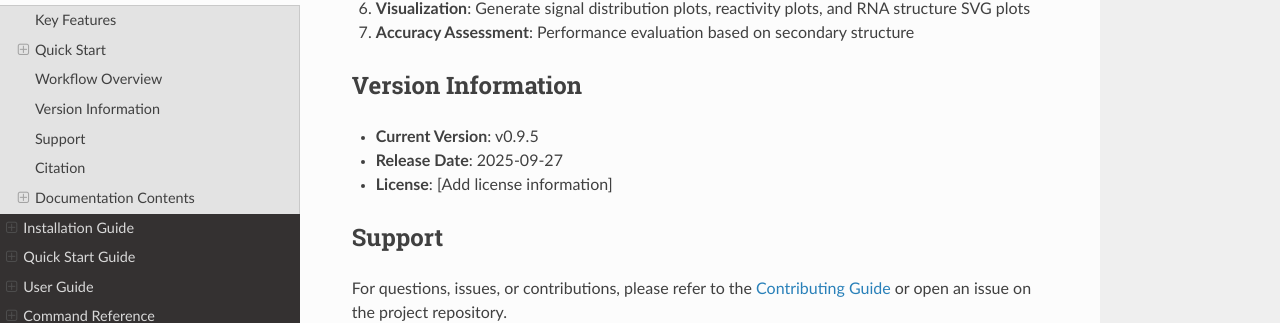
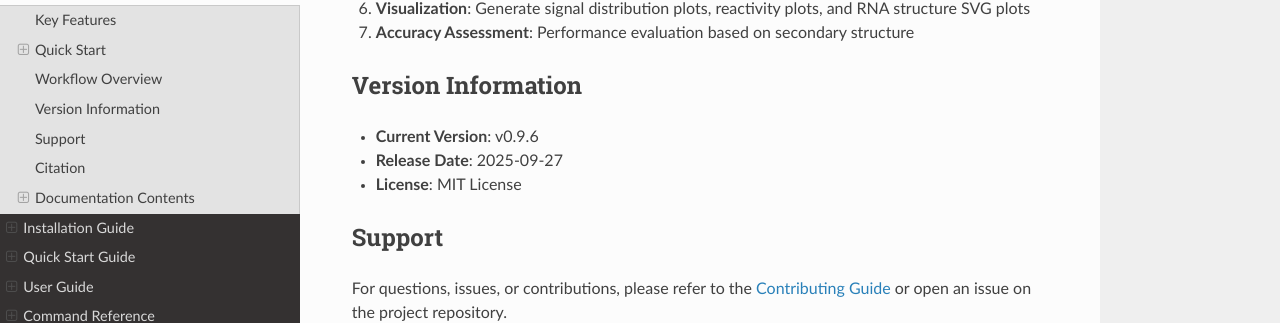
Before and after one commit to TongZhou2017/modtector, a Sphinx documentation site: the page built from docs/overview.md, in a window 1280 px wide and 900 px high, scrolled down 1602 px. Shown: the part 131-454 px from the top of the window. Built offline with Sphinx 7.4.7 and the Read the Docs theme 3.1.0, drawn with Linux system fonts in a browser that asks for light colours.

```diff
--- a/Cargo.toml
+++ b/Cargo.toml
@@ -7,7 +7,7 @@ authors = ["Tong Zhou <TongZhou2017@github.com>"]
 description = "A high-performance modification detection tool in Rust"
 repository = "https://github.com/TongZhou2017/modtector"
 homepage = "https://github.com/TongZhou2017/modtector"
-documentation = "https://docs.rs/modtector"
+documentation = "https://modtector.readthedocs.io/"
 readme = "README.md"
 keywords = ["bioinformatics", "rna", "modification", "detection", "rust", "htslib", "pileup", "reactivity"]
 categories = ["science::biology", "development-tools"]
--- a/docs/overview.md
+++ b/docs/overview.md
@@ -67,9 +67,9 @@ modtector provides a complete workflow from raw data to evaluation results:
 
 ## Version Information
 
-- **Current Version**: v0.9.5
+- **Current Version**: v0.9.6
 - **Release Date**: 2025-09-27
-- **License**: [Add license information]
+- **License**: MIT License
 
 ## Support
 
```
Also changed, not shown: docs/index.md (+1 -1 lines).
